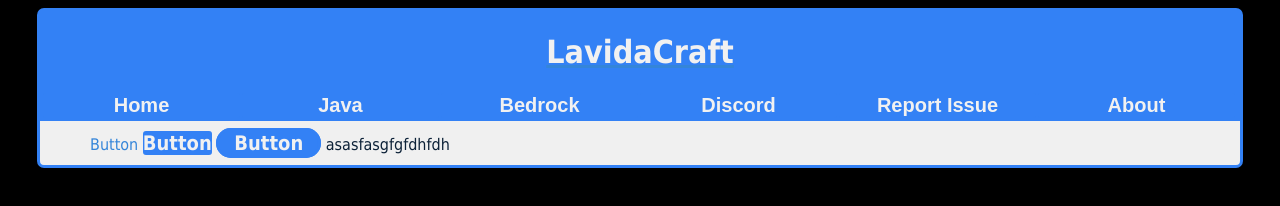
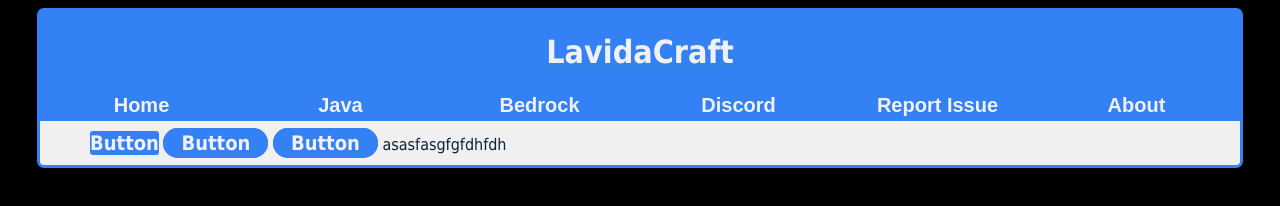
Before and after one commit to LadFlaver/lavidacraft, a plain HTML site: page testpage.html in a window 1280 px wide. Drawn offline with Linux system fonts and the light colour scheme.

Commit message:
Update testpage.html

```diff
--- a/testpage.html
+++ b/testpage.html
@@ -19,8 +19,8 @@
 </div>
 </div>
 <div class="page">
-<a class="whitelink, headerButton">Button</a>
-<a class="navButton">Button</a>
+<a class="navLink, navButton">Button</a>
+<a class="navButton2">Button</a>
 <a class="downButton">Button</a>
 asasfasgfgfdhfdh
 </div>
```
